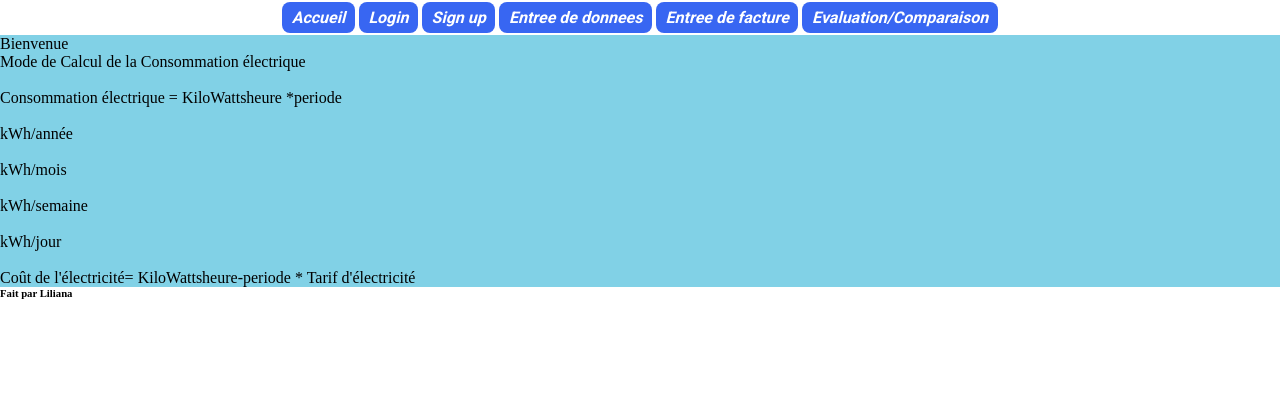
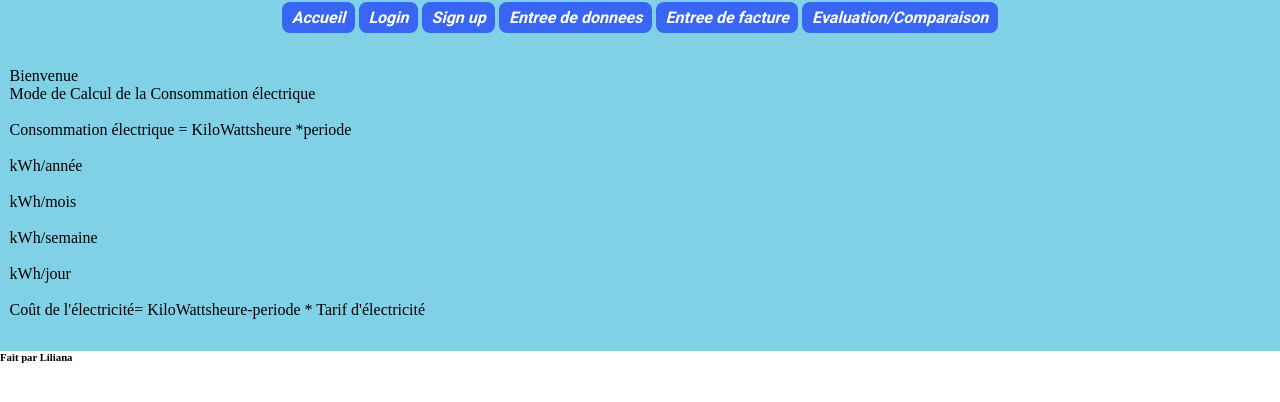
Before and after one commit to LROM/calculconsommationelectrique, a PHP site: page /index.php in a window 1280 px wide. Shown: the part 92-494 px from the top of the page. Run offline with PHP 8.4, Linux system fonts and the light colour scheme.

Commit message:
set style of container

```diff
--- a/mystyle.css
+++ b/mystyle.css
@@ -21,6 +21,7 @@
 .menu{
     text-align: center;
     padding: 0.5em 0.5em;
+    background: #81d1e6;
 }
 
 .menu_option{
@@ -38,6 +39,7 @@
 
 .container{
     background: #81d1e6;
+    padding: 2em .6em;
 }
 /*
 body{
```
